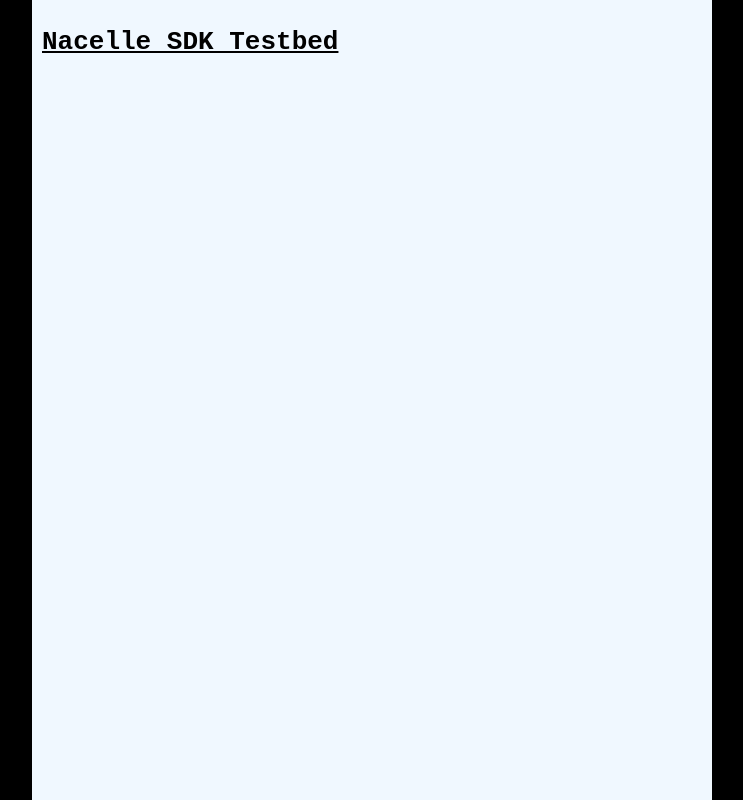
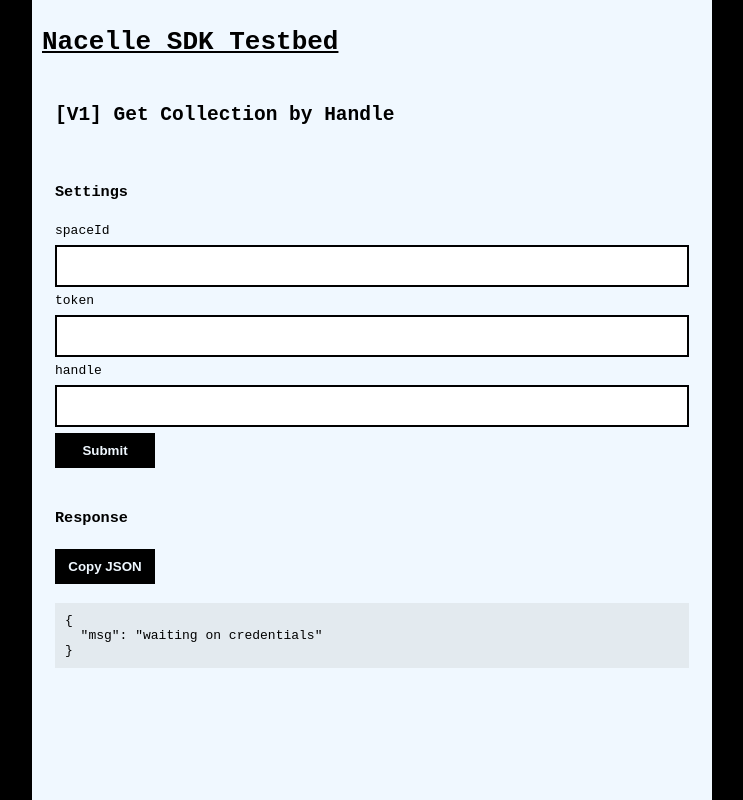
Before and after one commit to ngafar/nacelle-sdk-testbed, a React (Create React App) app: page /v1/collection-by-handle in a window 1280 px wide. Before the commit this address had no page. Shown: the whole page, without its empty margins (268-1011 px from the left). Built offline with nearby package versions, Linux system fonts and the light colour scheme.

Commit message:
added v1/CollectionByHandle page

```diff
--- a/src/pages/v1/ProductByHandle.js
+++ b/src/pages/v1/CollectionByHandle.js
@@ -1,7 +1,7 @@
 import NacelleClient from "@nacelle/client-js-sdk";
 import Layout from "../../components/Layout";
 
-function ProductByHandle() {
+function CollectionByHandle() {
   async function getContent(spaceId, token, handle, nacelleEntryId) {
     const settings = {
       id: spaceId,
@@ -11,15 +11,15 @@
     };
 
     const client = new NacelleClient(settings);
-    const product = await client.data.product({ handle: handle });
+    const content = await client.data.collection({ handle: handle });
 
-    return product;
+    return content;
   }
 
   return (
     <>
       <Layout
-        title="[V1] Get Product by Handle"
+        title="[V1] Get Collection by Handle"
         requestFunc={getContent}
         ignore={["nacelleEntryId", "maxReturnedEntries"]}
       ></Layout>
@@ -27,4 +27,4 @@
   );
 }
 
-export default ProductByHandle;
+export default CollectionByHandle;
--- a/src/pages/v1/_routes.js
+++ b/src/pages/v1/_routes.js
@@ -1,20 +1,20 @@
 import ProductByHandle from './ProductByHandle'
+import CollectionByHandle from './CollectionByHandle'
 /*
 import AllProducts from "./AllProducts";
 import AllCollections from "./AllCollections";
 import AllContent from "./AllContent";
-import CollectionByHandle from './CollectionByHandle'
 import ContentByHandle from "./ContentByHandle";
 */
 
 const v1_routes_group = [
     {path: '/v1/product-by-handle', component: ProductByHandle, name: "Get Product by Handle"},
+    {path: '/v1/collection-by-handle', component: CollectionByHandle, name: "Get Collection by Handle"},
     /*
     {path: '/v1/all-products', component: AllProducts, name: "Get All Products"},
     {path: '/v1/all-collections', component: AllCollections, name: "Get All Collections"},
     {path: '/v1/all-content', component: AllContent, name: "Get All Content"},
 
-    {path: '/v1/collection-by-handle', component: CollectionByHandle, name: "Get Collection by Handle"},
     {path: '/v1/content-by-handle', component: ContentByHandle, name: "Get Content by Handle"}
     */
 ]
```
